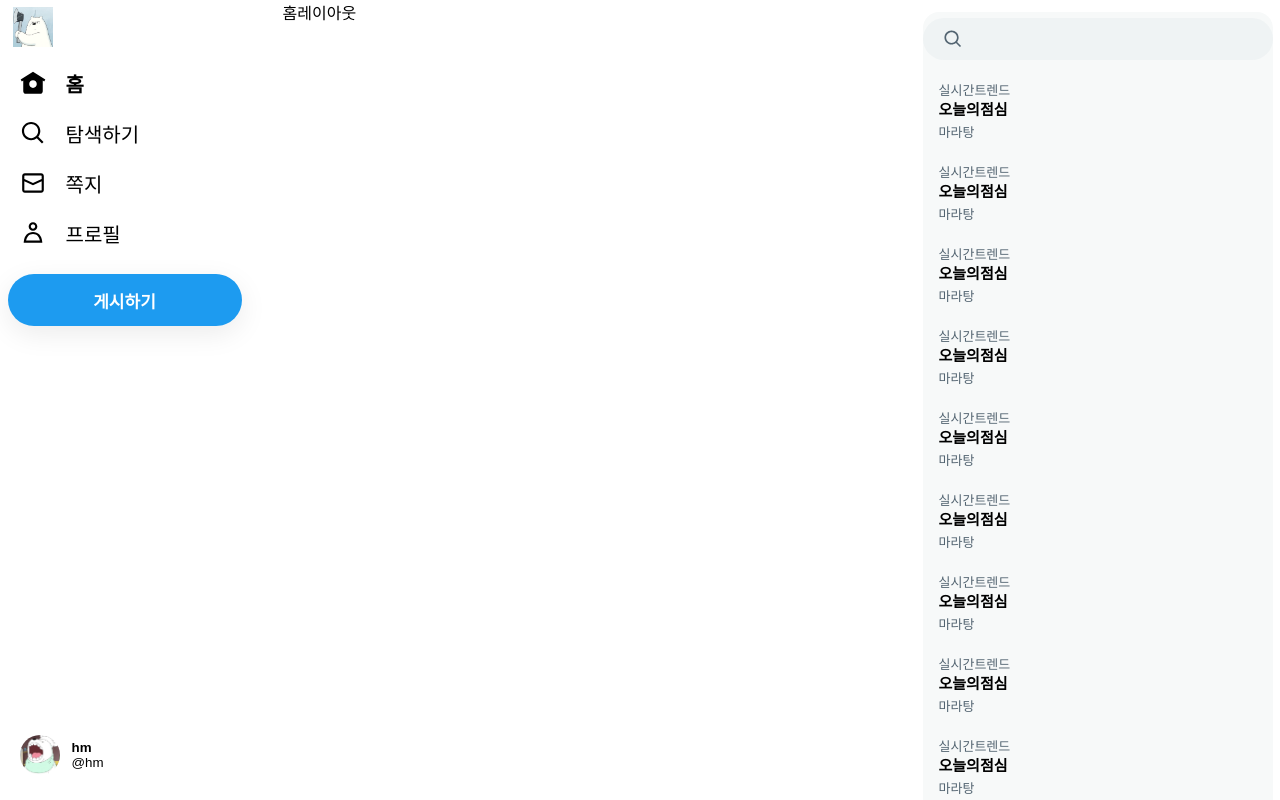
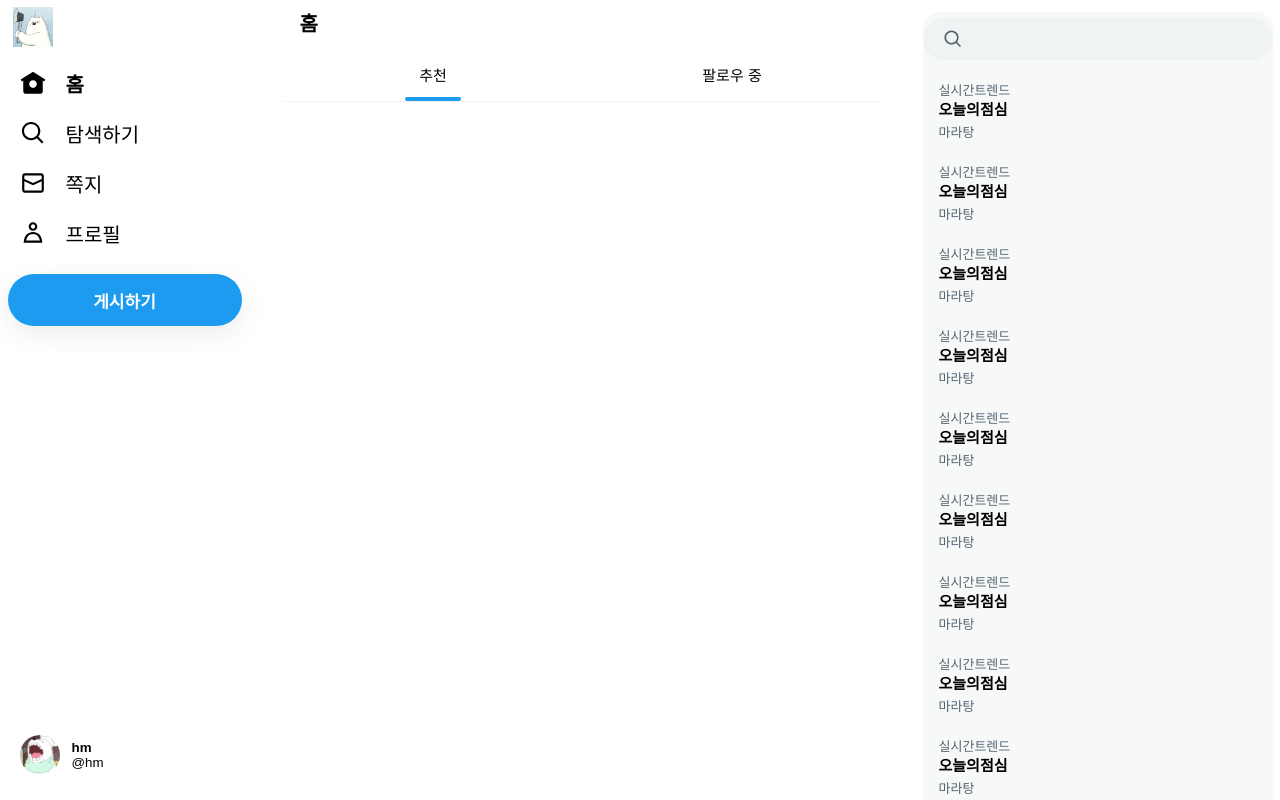
Before and after one commit to hyemin33/nextjs_sns, a Next.js app: page /home in a window 1280 px wide. Built offline with nearby package versions, Linux system fonts and the light colour scheme.

Commit message:
홈택 만들면서 Context API적용해보

```diff
--- /dev/null
+++ b/src/app/(afterLogin)/home/_component/Tab.tsx
@@ -0,0 +1,30 @@
+"use client";
+import style from "./tab.module.css";
+import { useState } from "react";
+
+export default function Tab() {
+  const [tab, setTab] = useState("rec");
+
+  const onClickRec = () => {
+    setTab("rec");
+  };
+  const onClickFol = () => {
+    setTab("fol");
+  };
+
+  return (
+    <div className={style.homeFixed}>
+      <div className={style.homeText}>홈</div>
+      <div className={style.homeTab}>
+        <div onClick={onClickRec}>
+          추천
+          <div className={style.tabIndicator} hidden={tab === "fol"}></div>
+        </div>
+        <div onClick={onClickFol}>
+          팔로우 중
+          <div className={style.tabIndicator} hidden={tab === "rec"}></div>
+        </div>
+      </div>
+    </div>
+  );
+}
--- /dev/null
+++ b/src/app/(afterLogin)/home/_component/TabProvider.tsx
@@ -0,0 +1,19 @@
+"use client";
+
+import { createContext, ReactNode, useState } from "react";
+
+export const TabContext = createContext({
+  tab: "rec",
+  setTab: (value: "rec" | "fol") => {},
+});
+
+type Props = { children: ReactNode };
+export default function TabProvider({ children }: Props) {
+  const [tab, setTab] = useState("rec");
+
+  return (
+    <TabContext.Provider value={{ tab, setTab }}>
+      {children}
+    </TabContext.Provider>
+  );
+}
--- /dev/null
+++ b/src/app/(afterLogin)/home/_component/tab.module.css
@@ -0,0 +1,58 @@
+.main {
+  width: 600px;
+  border-color: rgb(239, 243, 244);
+  border-right-width: 1px;
+  border-left-width: 1px;
+  border-left-style: solid;
+  border-right-style: solid;
+  display: flex;
+  flex-direction: column;
+  align-items: stretch;
+}
+
+.homeFixed {
+  position: fixed;
+  z-index: 1;
+  width: 598px;
+  background-color: rgba(255, 255, 255, 0.85);
+  backdrop-filter: blur(12px);
+  border-color: rgb(239, 243, 244);
+  border-bottom-width: 1px;
+  border-bottom-style: solid;
+}
+
+.homeText {
+  font-size: 20px;
+  line-height: 24px;
+  font-weight: bold;
+  padding: 12px 16px;
+}
+
+.homeTab {
+  height: 53px;
+  display: flex;
+}
+
+.homeTab > div {
+  flex: 1;
+  display: flex;
+  align-items: center;
+  justify-content: center;
+  font-size: 15px;
+  cursor: pointer;
+  position: relative;
+}
+.homeTab a:hover {
+  background-color: rgba(15, 20, 25, 0.1);
+}
+
+.tabIndicator {
+  height: 4px;
+  align-self: center;
+  background-color: rgb(29, 155, 240);
+  min-width: 56px;
+  width: 56px;
+  position: absolute;
+  bottom: 0px;
+  border-radius: 9999px;
+}
--- /dev/null
+++ b/src/app/(afterLogin)/home/home.module.css
@@ -0,0 +1,11 @@
+.main {
+  width: 600px;
+  border-color: rgb(239, 243, 244);
+  border-right-width: 1px;
+  border-left-width: 1px;
+  border-left-style: solid;
+  border-right-style: solid;
+  display: flex;
+  flex-direction: column;
+  align-items: stretch;
+}
--- a/src/app/(afterLogin)/home/layout.tsx
+++ /dev/null
@@ -1,12 +0,0 @@
-export default async function HomeLayout({
-  children,
-}: {
-  children: React.ReactNode;
-}) {
-  return (
-    <div>
-      홈레이아웃
-      {children}
-    </div>
-  );
-}
--- a/src/app/(afterLogin)/home/page.tsx
+++ b/src/app/(afterLogin)/home/page.tsx
@@ -1,3 +1,13 @@
+import style from "./home.module.css";
+import Tab from "@/app/(afterLogin)/home/_component/Tab";
+import TabProvider from "@/app/(afterLogin)/home/_component/TabProvider";
+
 export default function Home() {
-  return <div></div>;
+  return (
+    <main className={style.main}>
+      <TabProvider>
+        <Tab />
+      </TabProvider>
+    </main>
+  );
 }
```
